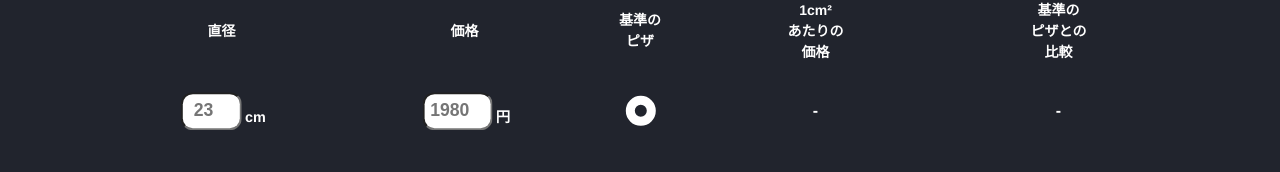
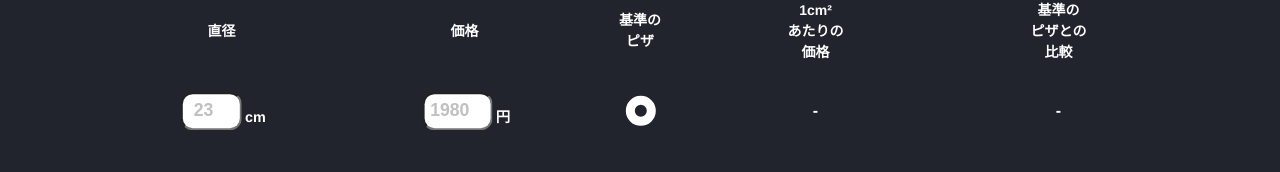
Before and after one commit to koniooo/konio, a Next.js app: page /pizza-calc in a window 1280 px wide. Shown: the part 109-281 px from the top of the page. Built offline with nearby package versions, Linux system fonts and the light colour scheme.

Commit message:
placeholder text color lighten

```diff
--- a/src/pizza-calc/components/EachColumn.module.scss
+++ b/src/pizza-calc/components/EachColumn.module.scss
@@ -30,6 +30,9 @@ section.eachColumn {
         text-align: center;
         border-radius: 1.5vh;
         border-radius: calc(var(--vh, 1vh) * 1.5);
+        &::placeholder {
+          color: rgb(192, 192, 192);
+        }
       }
       &.diameter {
         width: 3.5em;
```
